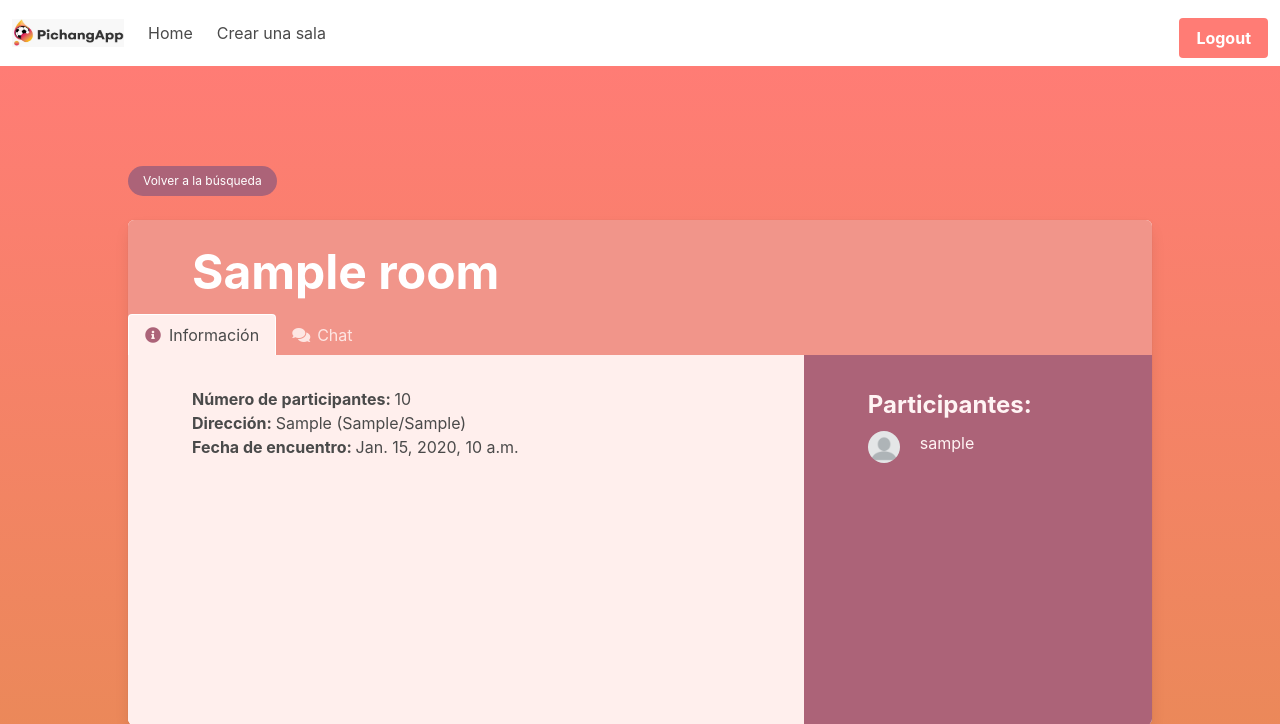
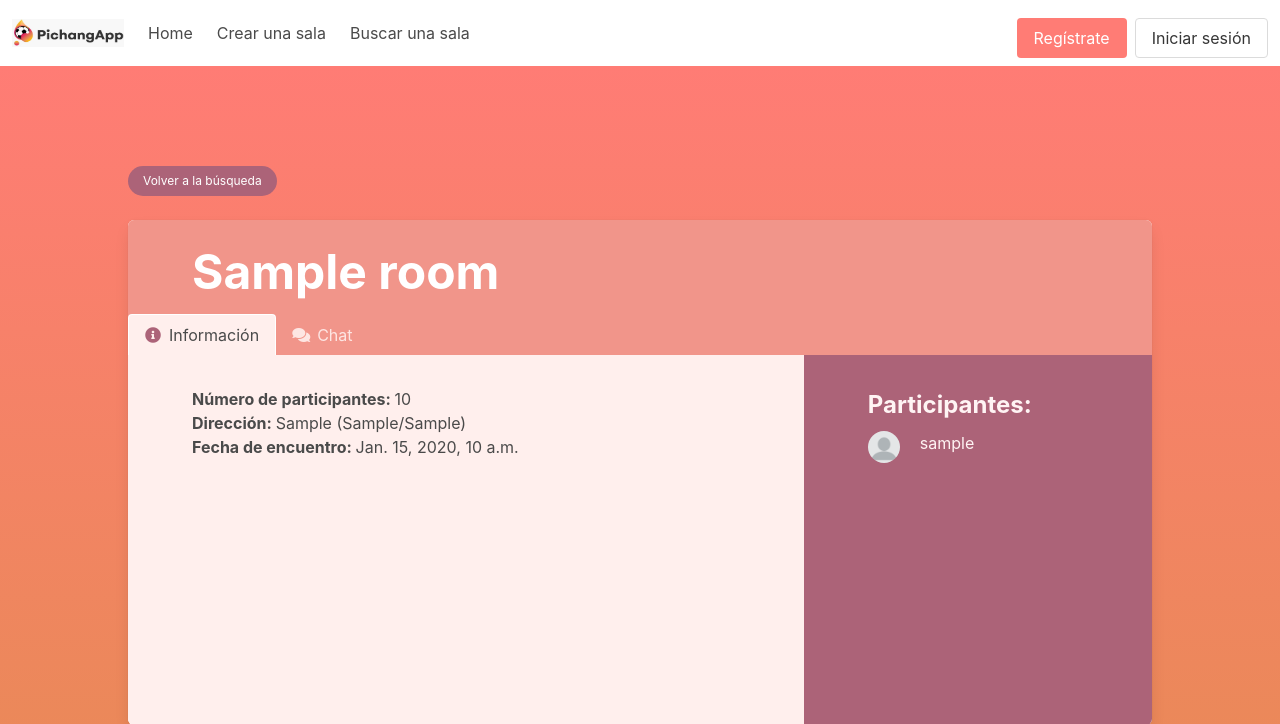
Before and after one commit to DCC-CC4401/2021-1-Grupo-2, a Django app: template pichapp/templates/pichapp/room_detail.html in a window 1280 px wide. Shown: the top 724 px of the page. Run offline with Django 3.2, Linux system fonts and the light colour scheme; the template is opened without the code that fills it: values that come from a table or form of the project are taken from there, others are empty; data comes from the database, SQL or seed files in the repository; tables that the repository leaves empty hold one stand-in row (values such as "Sample post"); some libraries are stand-ins or nearby versions.

Commit message:
refactor(navbar): refactor user authentication check

```diff
--- a/pichapp/templates/pichapp/landing.html
+++ b/pichapp/templates/pichapp/landing.html
@@ -1,5 +1,5 @@
 <!DOCTYPE html>
-<html lang="en" class="has-navbar-fixed-top">
+<html lang="en">
 <head>
   {% load static %}
   <meta charset="UTF-8">
@@ -8,7 +8,7 @@
   <link rel="stylesheet" type="text/css" href="{% static 'pichapp/mystyles.css' %}">
 </head>
 <body>
-  {% include "pichapp/navbar_landing.html" %}
+  {% include "pichapp/navbar.html" %}
 
   <!-- Hero (?) -->
   <section class="hero is-primary">
--- a/pichapp/templates/pichapp/navbar.html
+++ b/pichapp/templates/pichapp/navbar.html
@@ -21,9 +21,13 @@
       <a class="navbar-item" href="{% url 'create_room' %}">
         Crear una sala
       </a>
+
+      <a class="navbar-item" href="{% url 'search_room' %}">
+        Buscar una sala
+      </a>
     </div>
-
     <div class="navbar-end">
+    {% if user.is_authenticated %}
       <div class="navbar-item">
         <div class="buttons">
           <a class="button is-primary" href="{% url 'logout_user' %}">
@@ -31,6 +35,14 @@
           </a>
         </div>
       </div>
+    {% else %}
+      <div class="navbar-item">
+        <div class="buttons">
+          <a href="{% url 'register_user' %}" class="button is-primary">Regístrate</a>
+          <a href="{% url 'login_user' %}" class="button">Iniciar sesión</a>
+        </div>
+      </div>
+    {% endif %}
     </div>
   </div>
 </nav>
--- a/pichapp/views.py
+++ b/pichapp/views.py
@@ -59,6 +59,7 @@ def search_room(request):
         return render(request, "pichapp/room/search_room.html", context)
 
 
+@login_required
 def create_room(request):
     today = date.today().strftime("%Y-%m-%d")
     if request.method == 'GET':  # Si estamos cargando la página
```
Also changed, not shown: pichapp/templates/pichapp/navbar_landing.html (+12 -0 lines).
